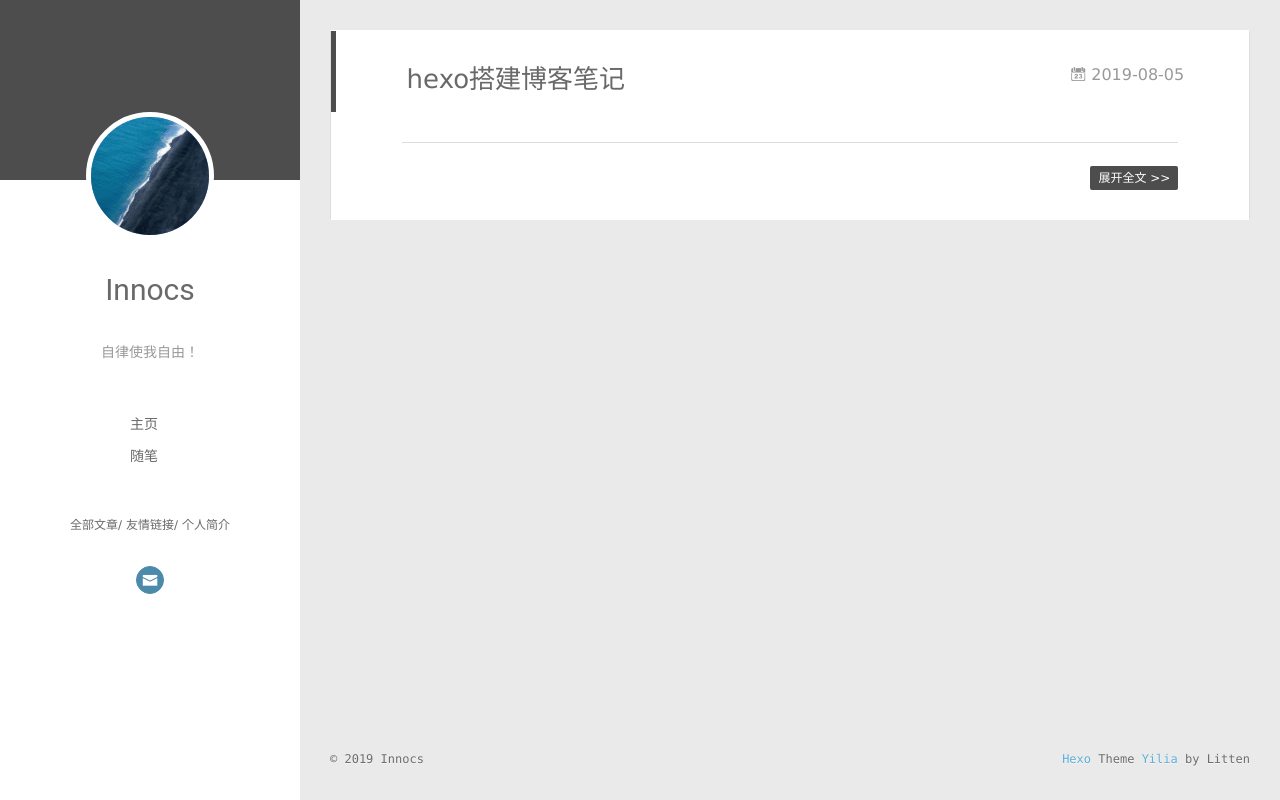
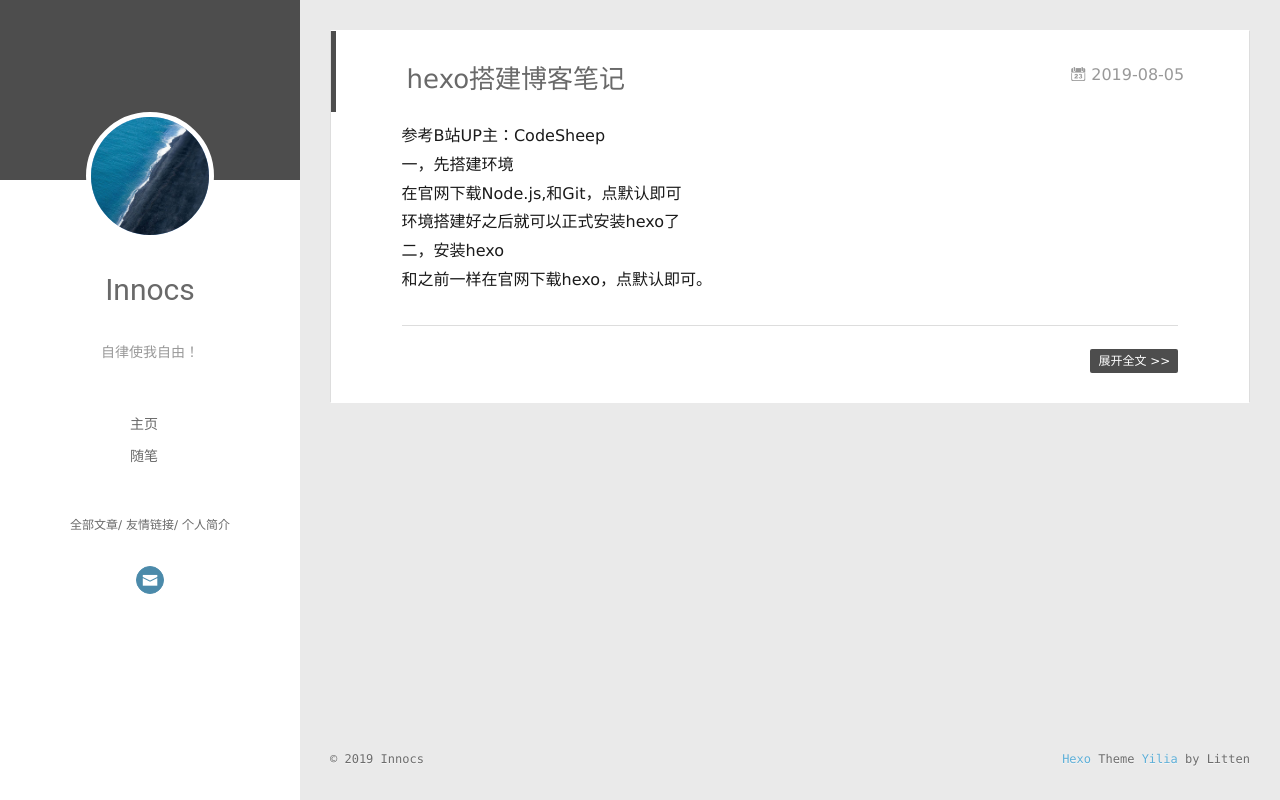
Before and after one commit to Innocs/Innocs.github.io, a plain HTML site: page index.html in a window 1280 px wide. Drawn offline with Linux system fonts and the light colour scheme.

Commit message:
Site updated: 2019-08-05 13:39:57

```diff
--- a/index.html
+++ b/index.html
@@ -164,6 +164,7 @@
 
     <div class="article-entry" itemprop="articleBody">
 
+        <p>参考B站UP主：CodeSheep<br>一，先搭建环境<br>    在官网下载Node.js,和Git，点默认即可<br>    环境搭建好之后就可以正式安装hexo了<br>二，安装hexo<br>    和之前一样在官网下载hexo，点默认即可。</p>
 
 
 
```
Also changed, not shown: 2019/08/05/hexo搭建博客笔记/index.html (+6 -2 lines).
